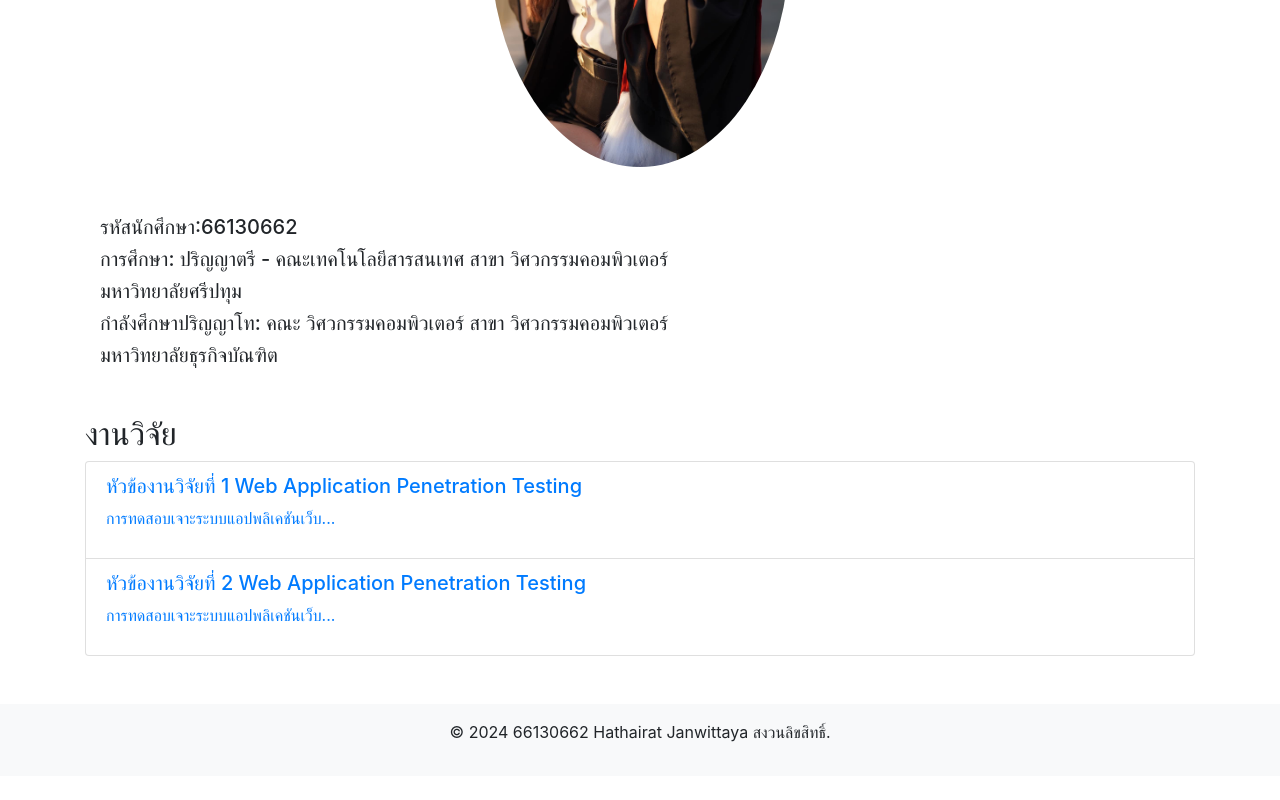
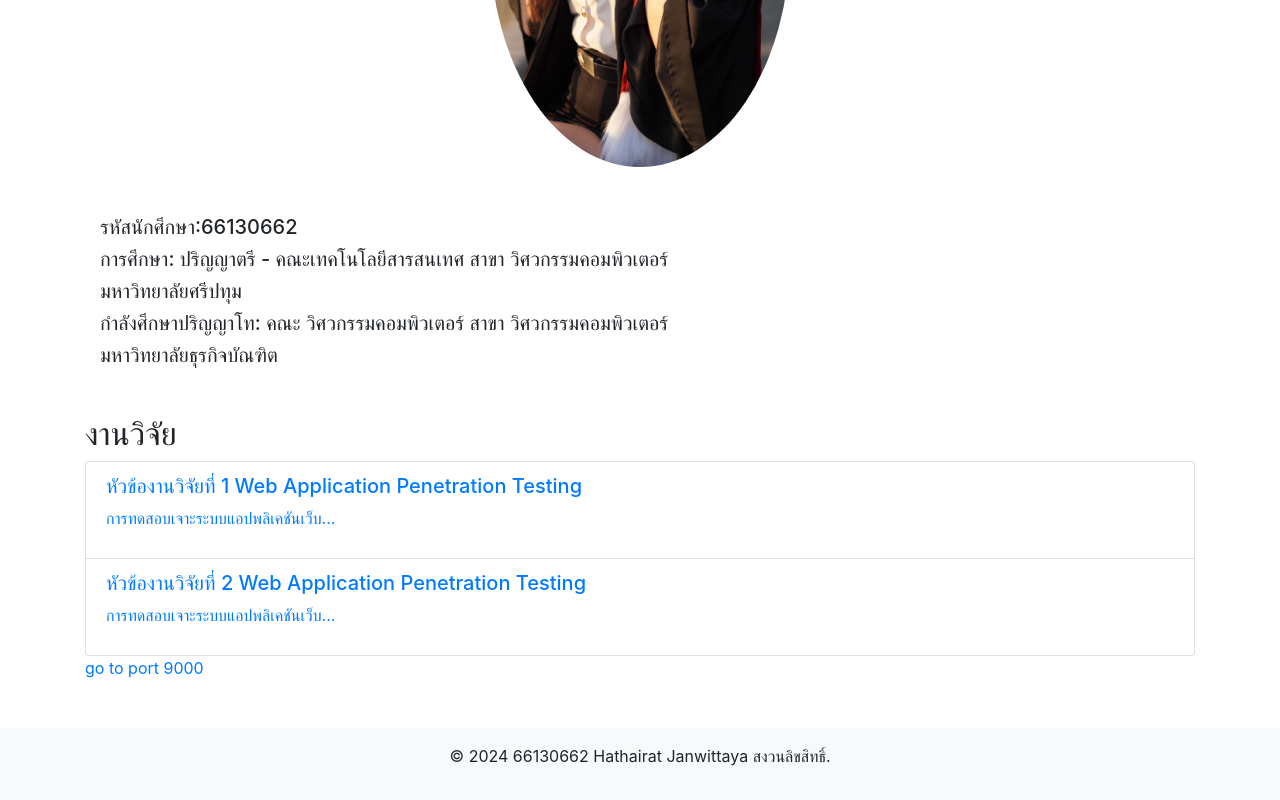
Before and after one commit to hathairatjan/Assign-3-Web-application-docker-compose, a plain HTML site: page myweb/index.html in a window 1280 px wide. Shown: the part 451-1251 px from the top of the page. Before the commit the page ends 1227 px from the top, so only its background shows below. Drawn offline with nearby package versions, Linux system fonts and the light colour scheme.

Commit message:
Update index.html

```diff
--- a/myweb/index.html
+++ b/myweb/index.html
@@ -57,6 +57,7 @@
             </a>
           </li>
         </ul>
+        <a href="./" onclick="javascript:event.target.port=80">go to port 9000</a>
       </div>
     </div>
 
```
